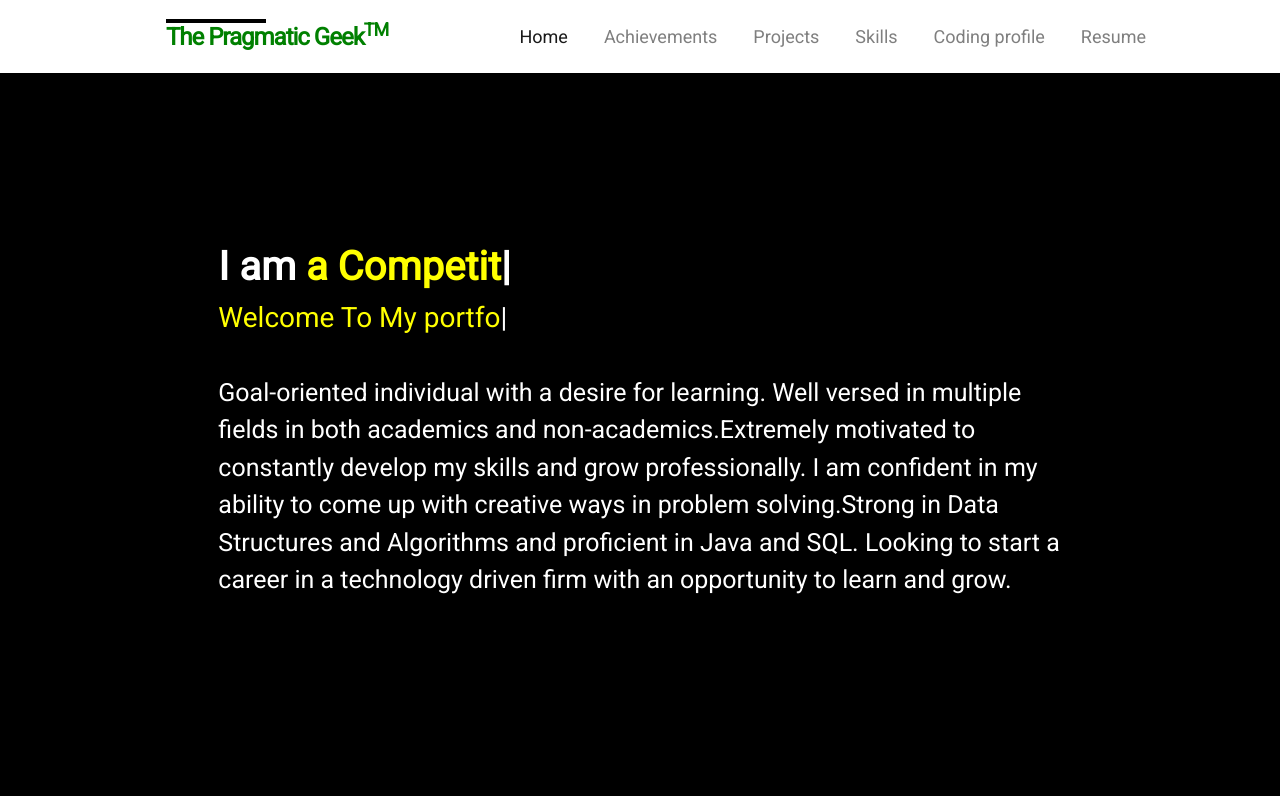
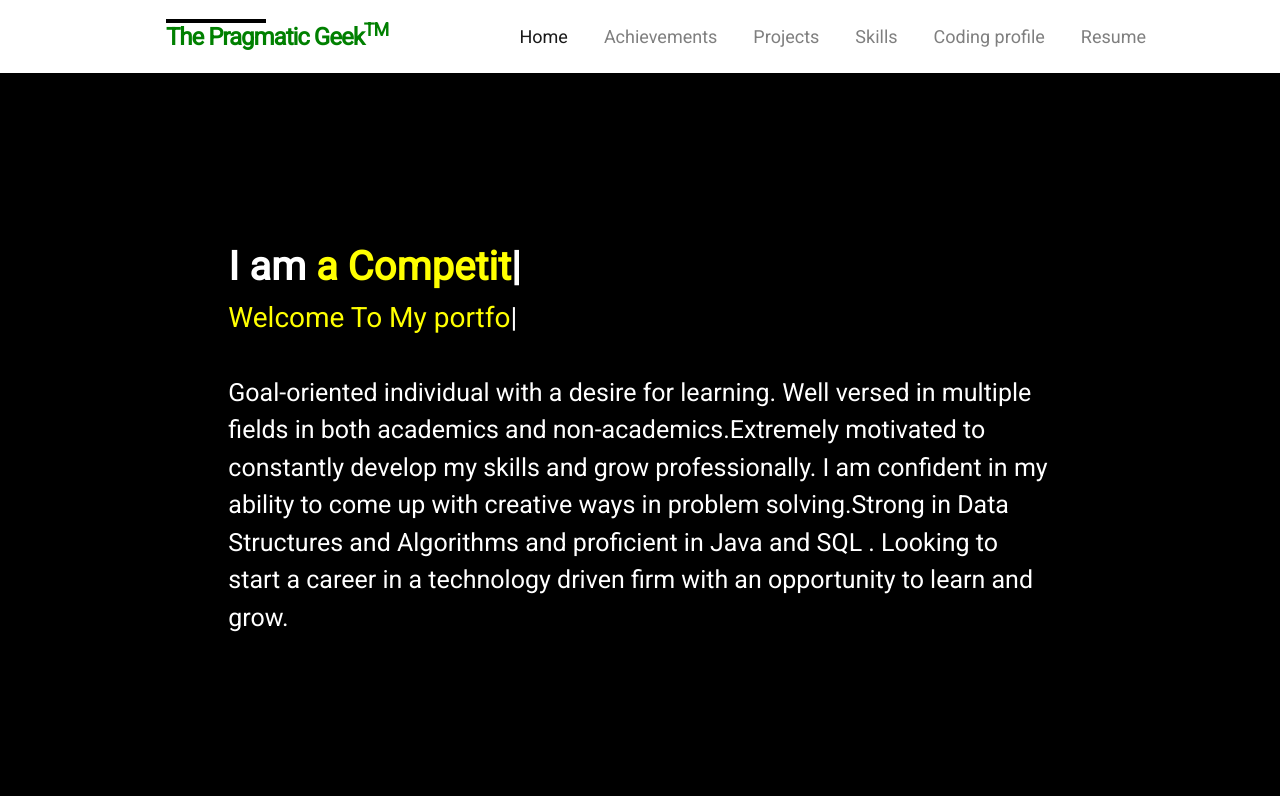
Before and after one commit to itscharanp/portfolio, a website: page index.html in a window 1280 px wide. Shown: the top 796 px of the page. Drawn offline with nearby package versions, Linux system fonts and the light colour scheme; grey boxes are pictures that could not be loaded.

Commit message:
Update index.html

```diff
--- a/index.html
+++ b/index.html
@@ -88,8 +88,6 @@
     <div class="container-fluid">
         <div class="row">
 
-
-         <div class="row">
            <div class="col-lg-2 col-12"></div>
             <div class="col-12 col-lg-8">
                 <div id="navbar-content-space" padding: 0px 30px;">
@@ -106,8 +104,8 @@
                     </div>
                     <div class="head-content" style="color:white;">
                         Goal-oriented individual with a desire for learning. Well versed in multiple fields in both academics and non-academics.Extremely motivated to constantly develop my skills and grow professionally.
-I am confident in my ability to come up with creative ways in problem solving.Strong in Data Structures and Algorithms and proficient in Java and SQL.
-Looking to start a career in a technology driven firm with an opportunity to learn and grow.
+                        I am confident in my ability to come up with creative ways in problem solving.Strong in Data Structures and Algorithms and proficient in Java and SQL   .
+                        Looking to start a career in a technology driven firm with an opportunity to learn and grow.
                     </div>
                 </div>
             </div>
```
